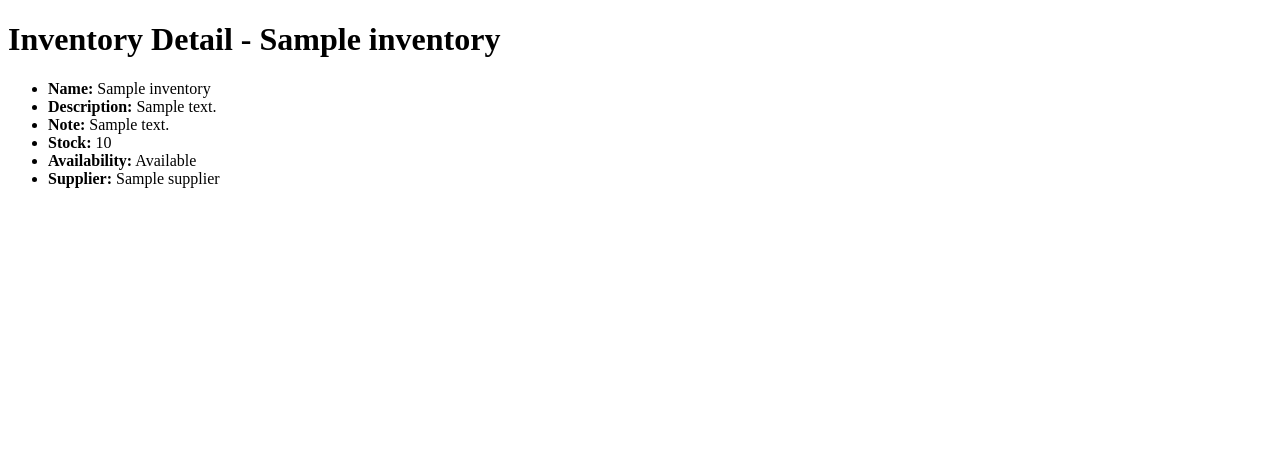
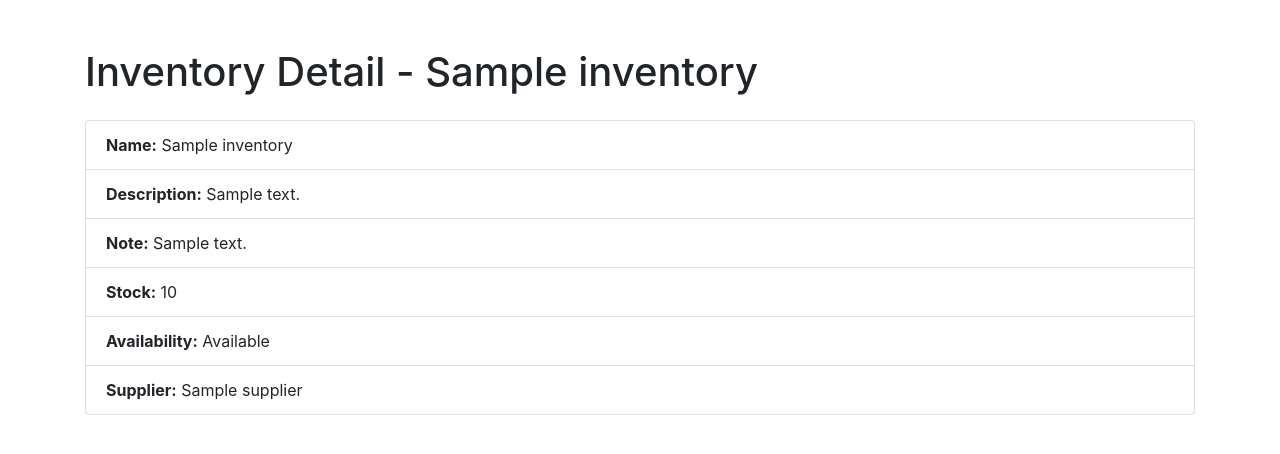
Before and after one commit to GDaguman/inventory, a Django app: page /inventory/1/ in a window 1280 px wide. Shown: the top 454 px of the page. Run offline with Django 4.2, Linux system fonts and the light colour scheme; tables that the repository leaves empty hold one stand-in row (values such as "Sample post"); some libraries are stand-ins or nearby versions.

Commit message:
styling templates

```diff
--- a/inventory/templates/inventory/inventory_detail.html
+++ b/inventory/templates/inventory/inventory_detail.html
@@ -3,16 +3,21 @@
 <head>
     <meta charset="UTF-8">
     <title>Inventory Detail</title>
+    <!-- Bootstrap CSS CDN link -->
+    <link rel="stylesheet" href="https://stackpath.bootstrapcdn.com/bootstrap/4.5.2/css/bootstrap.min.css">
 </head>
 <body>
-    <h1>Inventory Detail - {{ inventory.name }}</h1>
-    <ul>
-        <li><strong>Name:</strong> {{ inventory.name }}</li>
-        <li><strong>Description:</strong> {{ inventory.description }}</li>
-        <li><strong>Note:</strong> {{ inventory.note }}</li>
-        <li><strong>Stock:</strong> {{ inventory.stock }}</li>
-        <li><strong>Availability:</strong> {% if inventory.availability %}Available{% else %}Not Available{% endif %}</li>
-        <li><strong>Supplier:</strong> {{ inventory.supplier.name }}</li>
-    </ul>
+    <div class="container mt-5">
+        <h1 class="mb-4">Inventory Detail - {{ inventory.name }}</h1>
+        <ul class="list-group">
+            <li class="list-group-item"><strong>Name:</strong> {{ inventory.name }}</li>
+            <li class="list-group-item"><strong>Description:</strong> {{ inventory.description }}</li>
+            <li class="list-group-item"><strong>Note:</strong> {{ inventory.note }}</li>
+            <li class="list-group-item"><strong>Stock:</strong> {{ inventory.stock }}</li>
+            <li class="list-group-item"><strong>Availability:</strong> {% if inventory.availability %}Available{% else %}Not Available{% endif %}</li>
+            <li class="list-group-item"><strong>Supplier:</strong> {{ inventory.supplier.name }}</li>
+        </ul>
+    </div>
+
 </body>
 </html>
```
Also changed, not shown: inventory/templates/inventory/inventory_list.html (+9 -4 lines).
